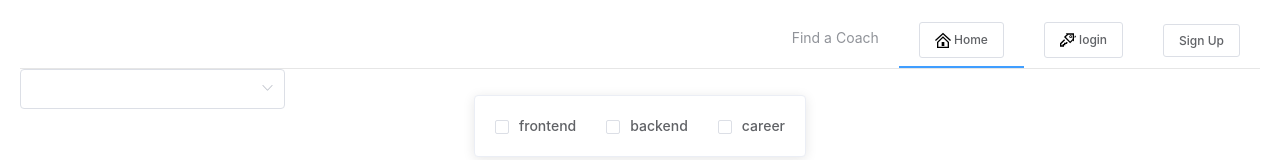
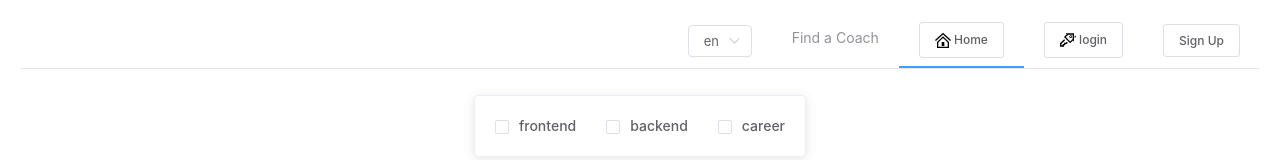
Before and after one commit to ymlihaa/find_a_coach, a Vue app: page / in a window 1280 px wide. Shown: the top 160 px of the page. Built offline with nearby package versions, Linux system fonts and the light colour scheme; the HTML template or start-up script is replaced by a standard one; what animated-vue, vue-ellipse-progress, vuefire would draw is missing.

Commit message:
language selector added .

```diff
--- a/src/App.vue
+++ b/src/App.vue
@@ -7,6 +7,17 @@
         mode="horizontal"
         @select="handleSelect"
       >
+        <el-menu-item>
+          <el-select
+            v-model="lang"
+            placeholder="lang"
+            @change="handleLang"
+            size="small"
+          >
+            <el-option value="en"> </el-option>
+            <el-option value="de"> </el-option>
+          </el-select>
+        </el-menu-item>
         <el-menu-item class="main-title">Find a Coach </el-menu-item>
         <el-menu-item index="1">
           <router-link to="/">
@@ -57,10 +68,6 @@
           ></el-menu-item
         >
       </el-menu>
-      <el-select v-model="lang" :placeholder="lang" @change="handleLang">
-        <el-option value="en"> </el-option>
-        <el-option value="de"> </el-option>
-      </el-select>
     </el-header>
     <el-main>
       <transition
@@ -80,7 +87,7 @@ export default {
 
   data() {
     return {
-      lang: "",
+      lang: localStorage.getItem("lang") || "en",
       activeIndex: "1",
       links: ["/", "/login", "/register"],
     };
@@ -125,4 +132,8 @@ img {
   position: relative;
   left: 0;
 }
+
+.el-select {
+  width: 4rem;
+}
 </style>
```
Also changed, not shown: src/assets/germany.svg (added), 1 other file (tests, documents, lock files or other folders).
